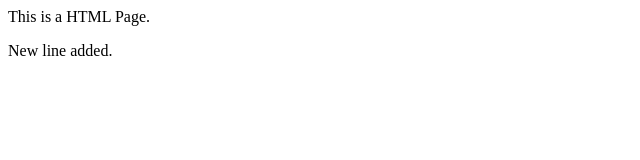
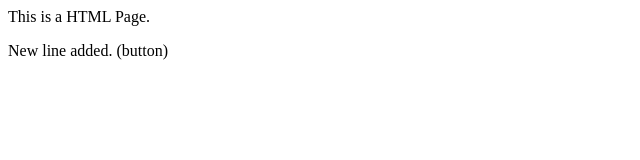
Before and after one commit to ayush1470/Local-Repo, a plain HTML site: page LocalRepo/index.html in a window 1280 px wide. Shown: the full height of the page, 0-640 px from the left. Drawn offline with Linux system fonts and the light colour scheme.

```diff
--- a/LocalRepo/index.html
+++ b/LocalRepo/index.html
@@ -1,2 +1,2 @@
 <p>This is a HTML Page.</p>
-<p>New line added.</p>
+<p>New line added. (button)</p>
```
